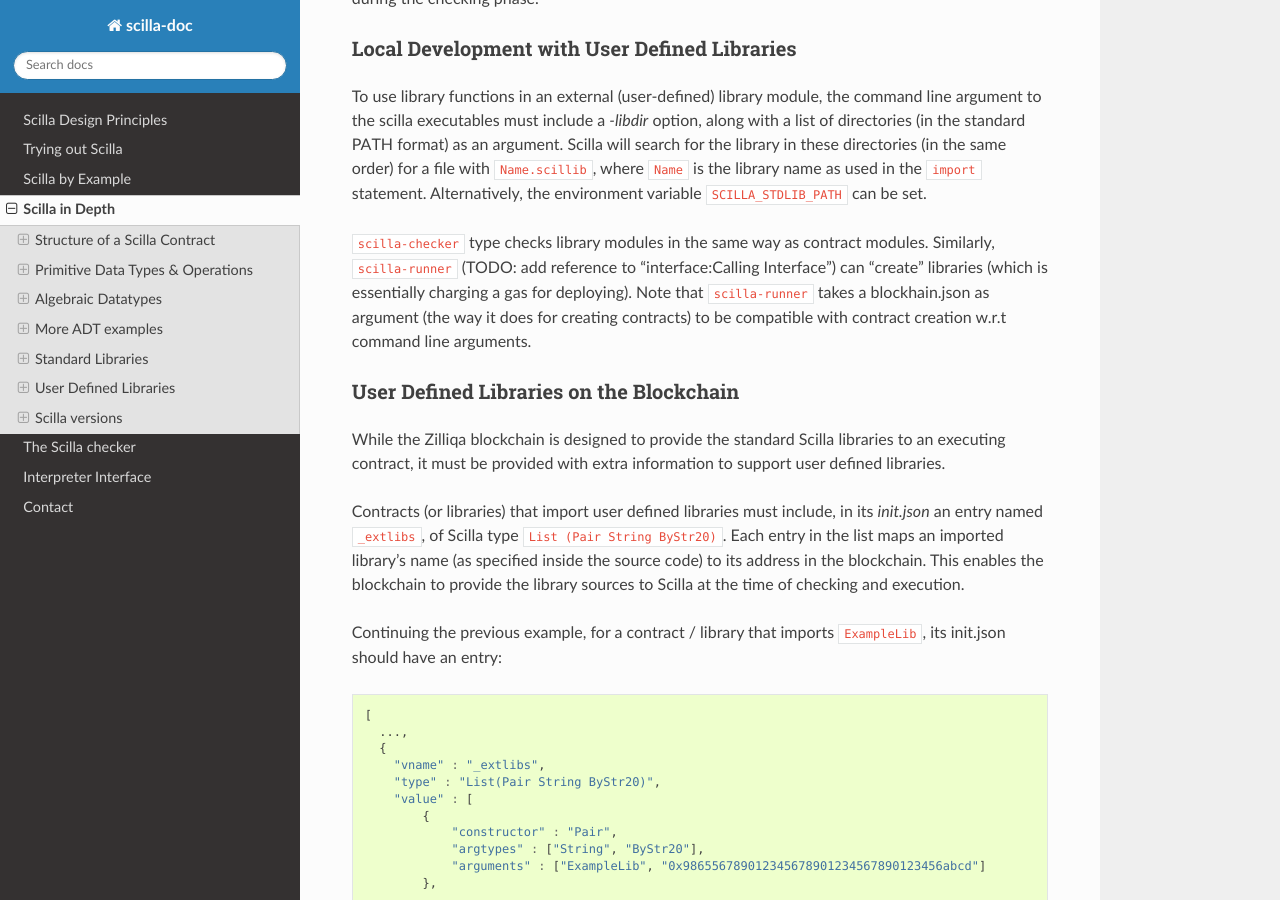
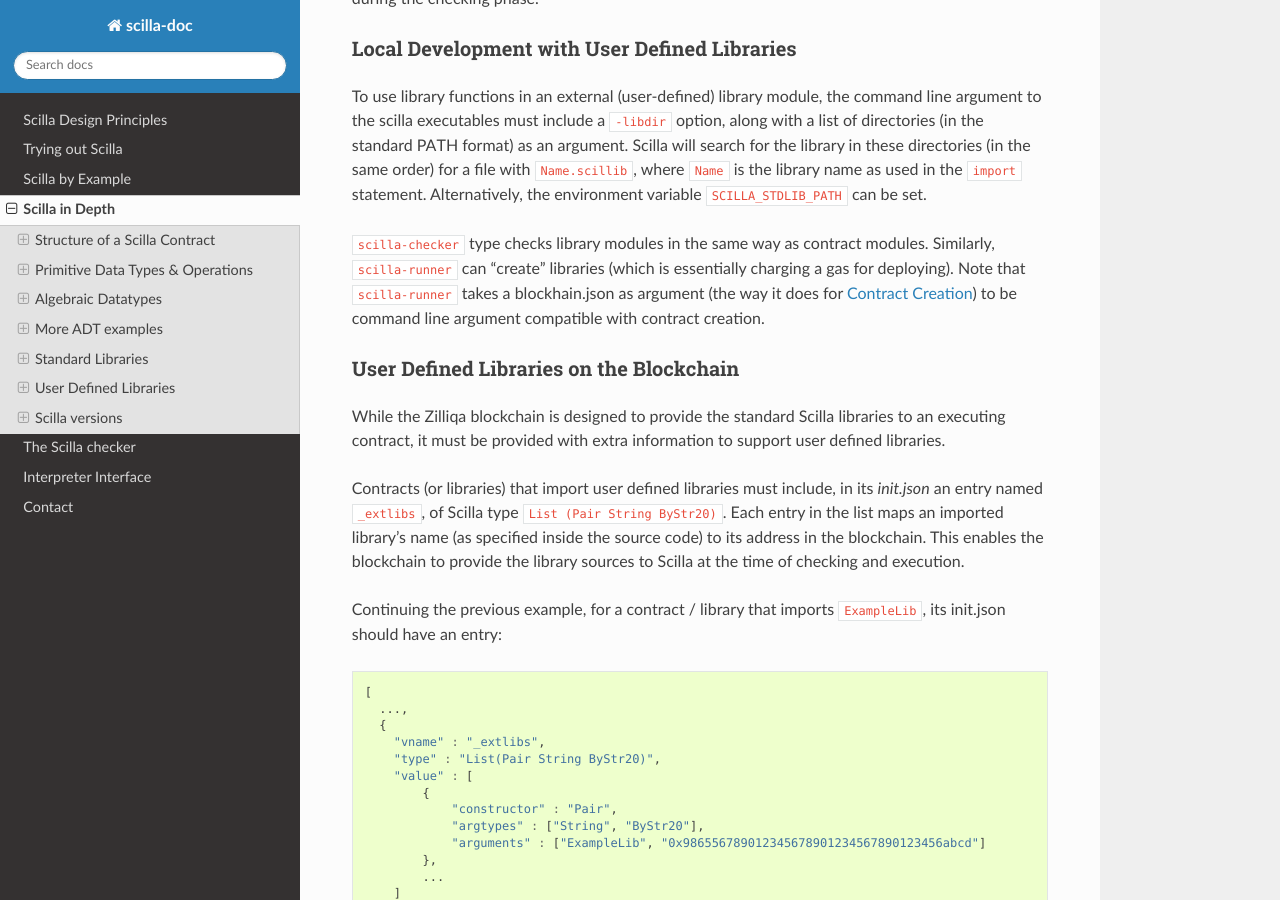
Before and after one commit to Zilliqa/scilla-docs, a Sphinx documentation site: the page built from docs/source/scilla-in-depth.rst, in a window 1280 px wide and 900 px high, scrolled down 36983 px. Built offline with Sphinx 7.4.7 and the Read the Docs theme 2.0.0, drawn with Linux system fonts in a browser that asks for light colours.

Commit message:
Fix link to calling interface for library creation

```diff
--- a/docs/source/interface.rst
+++ b/docs/source/interface.rst
@@ -1,14 +1,15 @@
 .. _interface-label:
 
 
-
 Interpreter Interface
-=========================
+=====================
 
 The Scilla interpreter provides a calling interface that enables users
 to invoke transitions with specified inputs and obtain
 outputs. Execution of a transition with supplied inputs will result in a
 set of outputs, and a change in the smart contract mutable state.
+
+.. _calling-interface:
 
 Calling Interface
 #################
--- a/docs/source/scilla-in-depth.rst
+++ b/docs/source/scilla-in-depth.rst
@@ -2134,17 +2134,17 @@ Local Development with User Defined Libraries
 *********************************************
 
 To use library functions in an external (user-defined) library module, the command line
-argument to the scilla executables must include a `-libdir` option, along with a list of
+argument to the scilla executables must include a ``-libdir`` option, along with a list of
 directories (in the standard PATH format) as an argument. Scilla will search for the library
 in these directories (in the same order) for a file with ``Name.scillib``, where ``Name`` is
 the library name as used in the ``import`` statement. Alternatively, the environment variable
 ``SCILLA_STDLIB_PATH`` can be set.
 
 ``scilla-checker`` type checks library modules in the same way as contract modules. Similarly,
-``scilla-runner`` (TODO: add reference to "interface:Calling Interface") can "create" libraries
-(which is essentially charging a gas for deploying). Note that ``scilla-runner`` takes a
-blockhain.json as argument (the way it does for creating contracts) to be compatible with
-contract creation w.r.t command line arguments.
+``scilla-runner`` can "create" libraries (which is essentially charging a gas for deploying).
+Note that ``scilla-runner`` takes a blockhain.json as argument (the way it does for
+:ref:`Contract Creation <calling-interface>`) to be command line argument compatible with
+contract creation.
 
 User Defined Libraries on the Blockchain
 ****************************************
```
